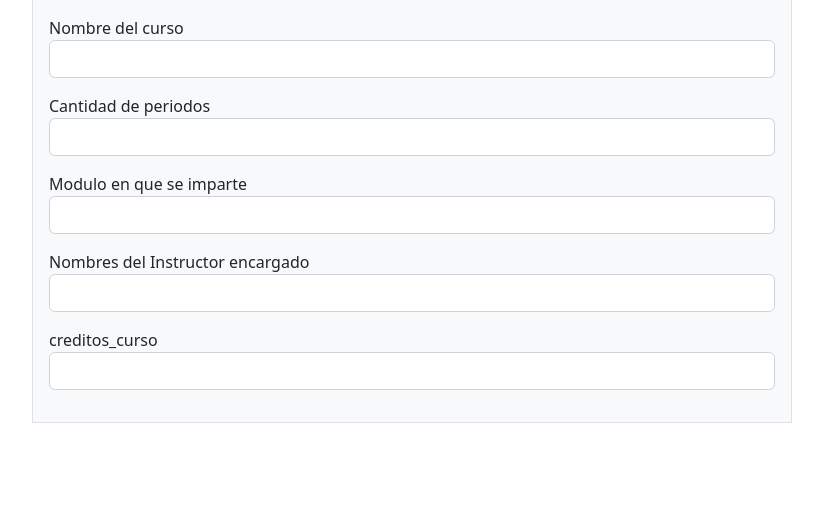
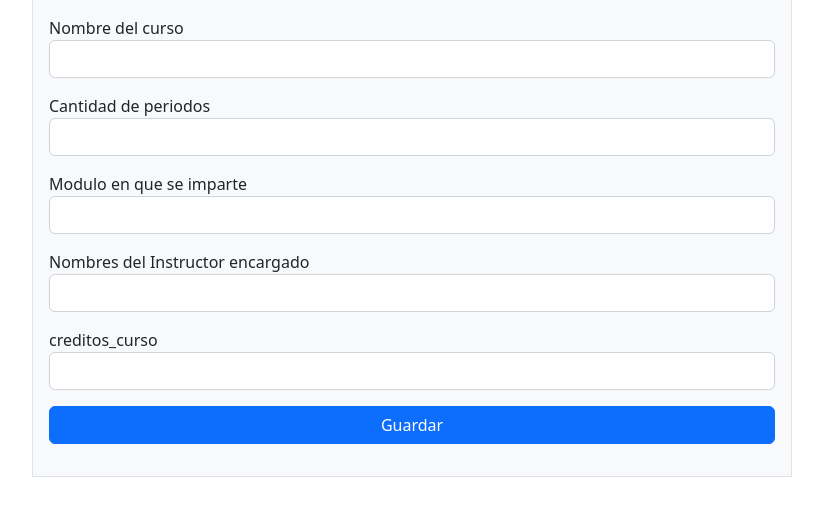
Before and after one commit to CARS1803/ParcialReyes, a PHP site: page / in a window 1280 px wide. Shown: the part 57-573 px from the top of the page, without its empty margins (228-1051 px from the left). Run offline with PHP 8.4, Linux system fonts and the light colour scheme.

Commit message:
boton de enviado de datos

```diff
--- a/vistas/formulario/index.php
+++ b/vistas/formulario/index.php
@@ -48,7 +48,12 @@
                         <input type="decimal" name="creditos_curso" id="creditos_curso" class="form-control">
                     </div>
                 </div>
-
+                <!-- boton de enviado de datos. -->
+                <div class="row mb-3">
+                    <div class="col">
+                        <button type="submit" class="btn btn-primary w-100">Guardar</button>
+                    </div>
+                </div>
             </form>
         </div>
     </div>
```
